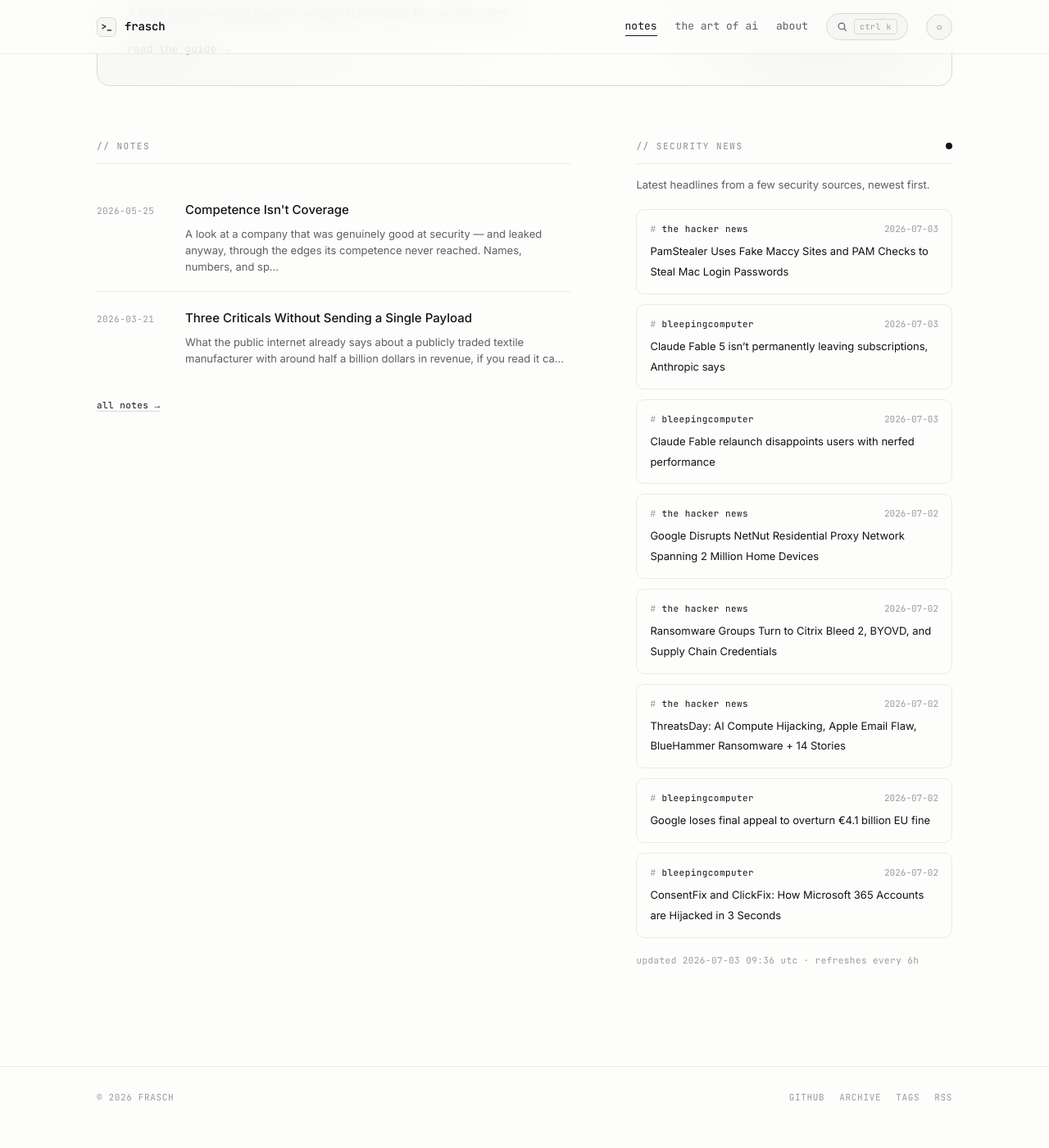
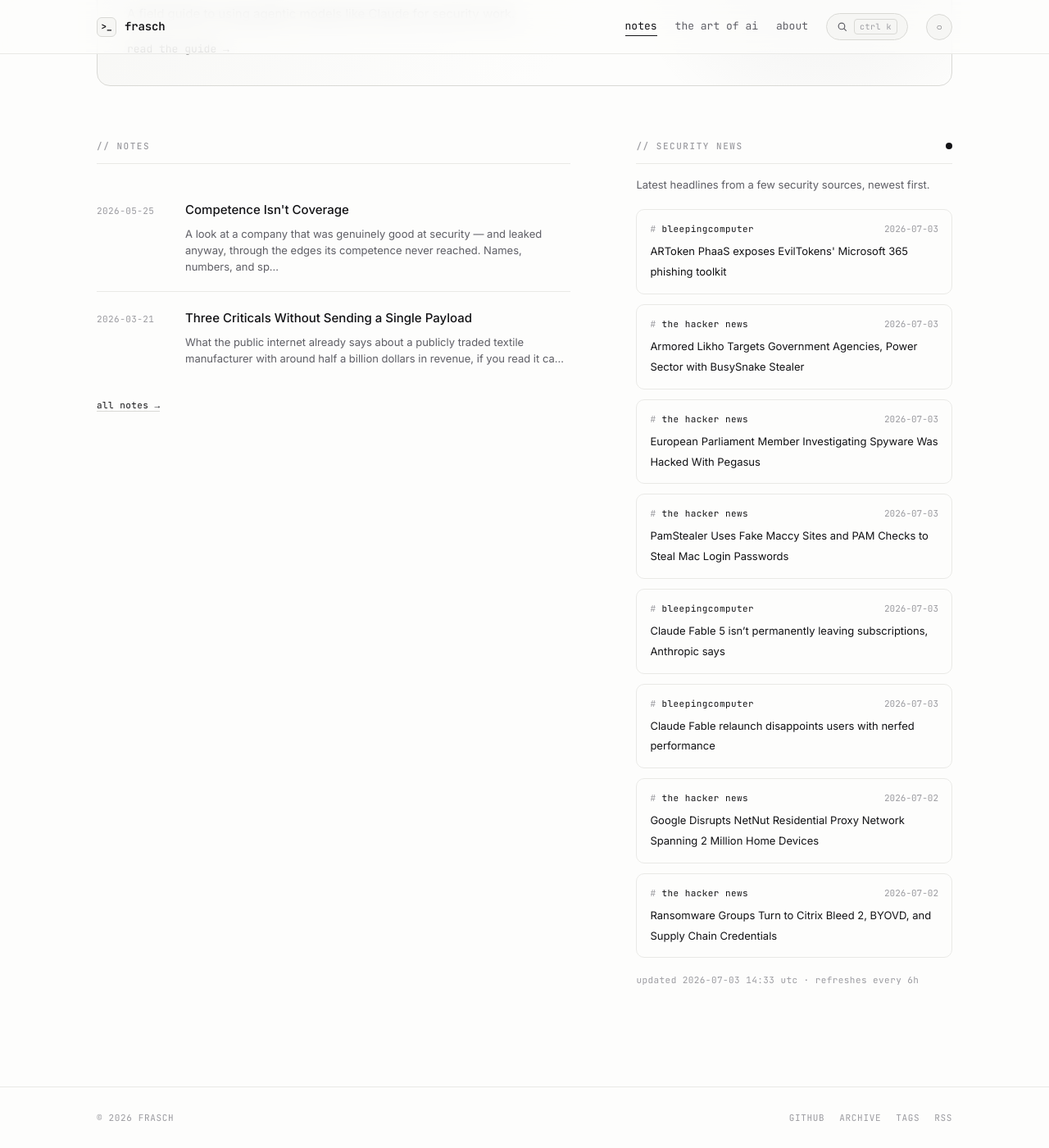
Before and after one commit to whoisfrasch/frasch, a Jekyll site: the page built from index.html, in a window 1280 px wide and 1400 px high, scrolled down 615 px. Shown: the whole window at 82% size. Built offline with Jekyll 4.4.1, drawn with Linux system fonts in a browser that asks for light colours; before the commit the page ends 1990 px from its top, so only the background shows below that.

Commit message:
Refresh security news feed

```diff
--- a/_data/news.json
+++ b/_data/news.json
@@ -1,6 +1,24 @@
 {
-  "updated": "2026-07-03T09:36:42Z",
+  "updated": "2026-07-03T14:33:15Z",
   "items": [
+    {
+      "source": "bleepingcomputer",
+      "title": "ARToken PhaaS exposes EvilTokens' Microsoft 365 phishing toolkit",
+      "link": "https://www.bleepingcomputer.com/news/security/artoken-phaas-exposes-eviltokens-microsoft-365-phishing-toolkit/",
+      "date": "2026-07-03T14:12:22Z"
+    },
+    {
+      "source": "the hacker news",
+      "title": "Armored Likho Targets Government Agencies, Power Sector with BusySnake Stealer",
+      "link": "https://thehackernews.com/2026/07/armored-likho-targets-government.html",
+      "date": "2026-07-03T13:36:33Z"
+    },
+    {
+      "source": "the hacker news",
+      "title": "European Parliament Member Investigating Spyware Was Hacked With Pegasus",
+      "link": "https://thehackernews.com/2026/07/european-parliament-member.html",
+      "date": "2026-07-03T11:05:43Z"
+    },
     {
       "source": "the hacker news",
       "title": "PamStealer Uses Fake Maccy Sites and PAM Checks to Steal Mac Login Passwords",
@@ -30,24 +48,6 @@
       "title": "Ransomware Groups Turn to Citrix Bleed 2, BYOVD, and Supply Chain Credentials",
       "link": "https://thehackernews.com/2026/07/ransomware-groups-turn-to-citrix-bleed.html",
       "date": "2026-07-02T18:30:33Z"
-    },
-    {
-      "source": "the hacker news",
-      "title": "ThreatsDay: AI Compute Hijacking, Apple Email Flaw, BlueHammer Ransomware + 14 Stories",
-      "link": "https://thehackernews.com/2026/07/threatsday-ai-compute-hijacking-apple.html",
-      "date": "2026-07-02T15:24:18Z"
-    },
-    {
-      "source": "bleepingcomputer",
-      "title": "Google loses final appeal to overturn €4.1 billion EU fine",
-      "link": "https://www.bleepingcomputer.com/news/legal/google-loses-final-appeal-to-overturn-41-billion-eu-fine/",
-      "date": "2026-07-02T15:18:51Z"
-    },
-    {
-      "source": "bleepingcomputer",
-      "title": "ConsentFix and ClickFix: How Microsoft 365 Accounts are Hijacked in 3 Seconds",
-      "link": "https://www.bleepingcomputer.com/news/security/consentfix-and-clickfix-how-microsoft-365-accounts-are-hijacked-in-3-seconds/",
-      "date": "2026-07-02T14:00:10Z"
     }
   ]
 }
```
